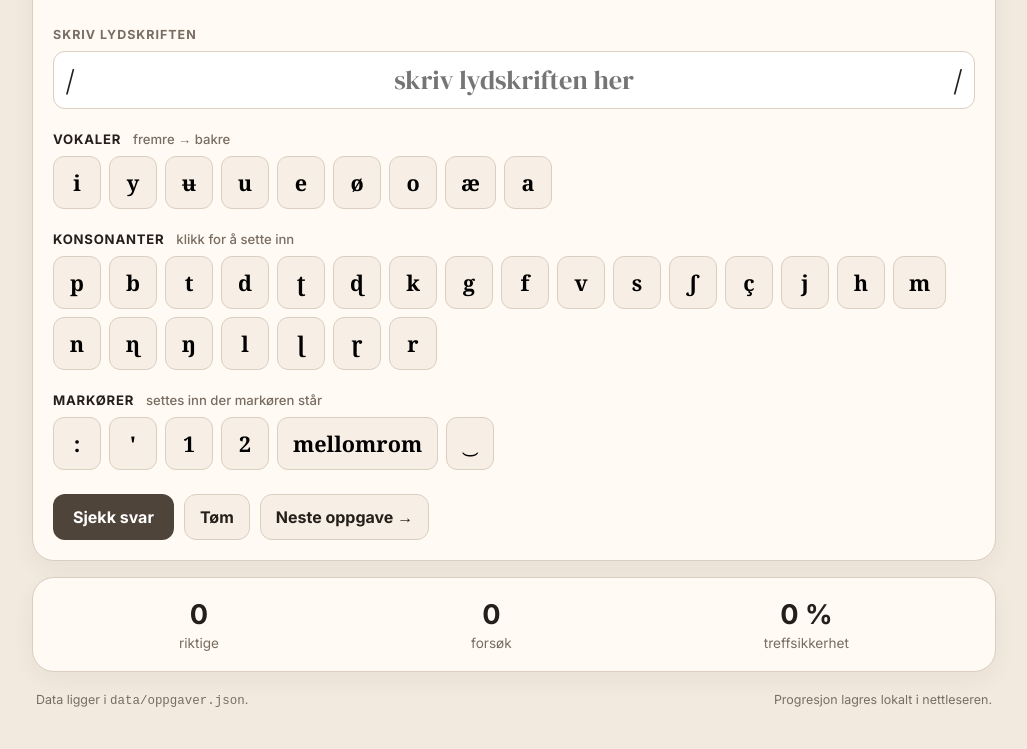
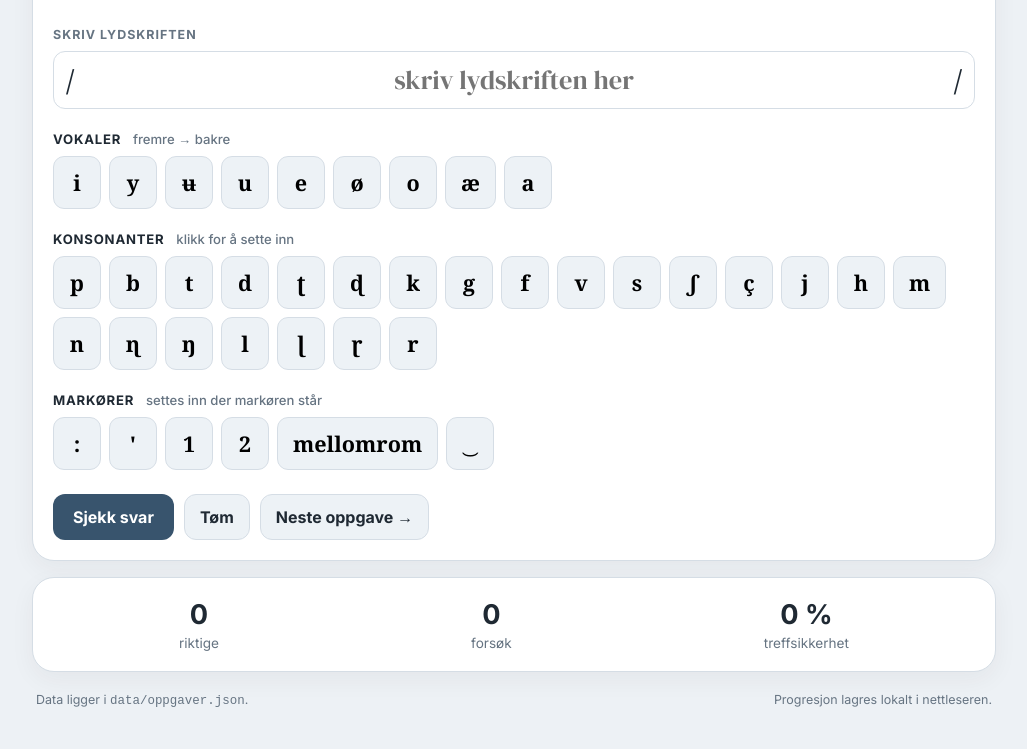
Before and after one commit to MartheHilde/FonologiPrep, a plain HTML site: page index.html in a window 1280 px wide. Shown: the part 575-1324 px from the top of the page, without its empty margins (126-1153 px from the left). Drawn offline with Linux system fonts and the light colour scheme.

Commit message:
Litt finære

```diff
--- a/styles.css
+++ b/styles.css
@@ -1,16 +1,16 @@
 @import url('https://fonts.googleapis.com/css2?family=DM+Serif+Display&family=Inter:wght@400;500;600;700&display=swap');
 
 :root {
-  --bg: #f2eadf;
-  --panel: #fffaf3;
-  --ink: #241f1a;
-  --muted: #776d63;
-  --line: #d9cec0;
-  --key: #f7efe5;
-  --key-hover: #eadccc;
-  --accent: #4f443a;
-  --good: #315b3c;
-  --bad: #8a3e35;
+--bg: #edf1f5;
+--panel: #ffffff;
+--ink: #1f2933;
+--muted: #667482;
+--line: #d5dde5;
+--key: #edf2f6;
+--key-hover: #dce6ee;
+--accent: #38546d;
+--good: #315f42;
+--bad: #99453d;
 }
 
 * { box-sizing: border-box; }
```
Also changed, not shown: audio/LEGG-LYDOPPTAK-HER.txt, 1 other file.
